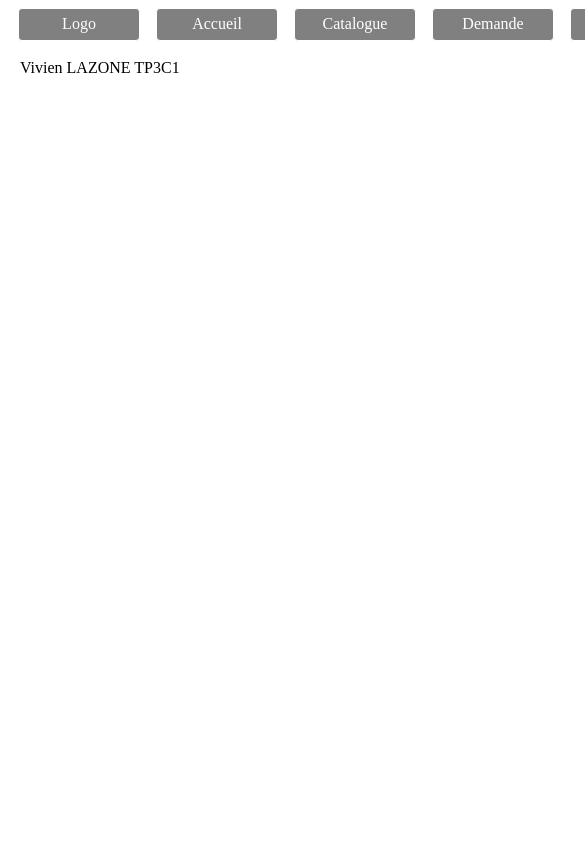
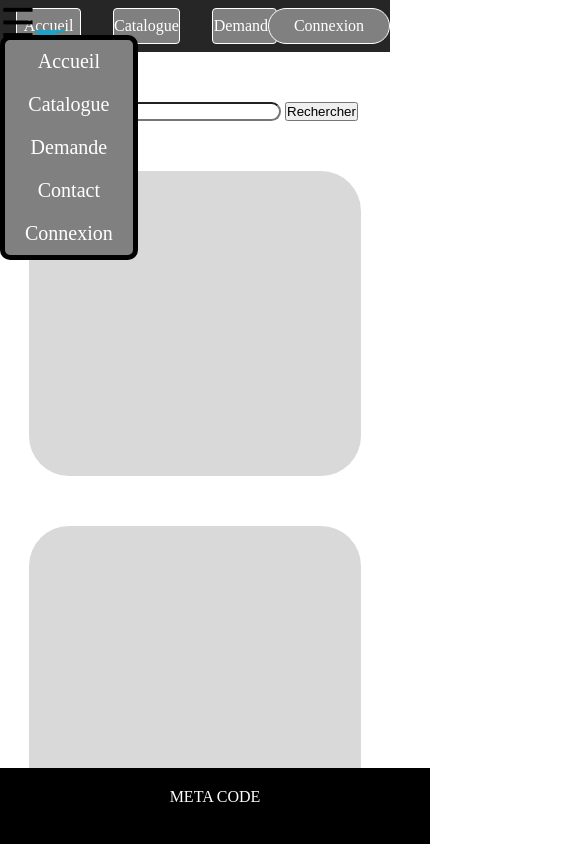
Before and after one commit to Nizar91300/Projet-Dev-BD, a plain HTML site: page menu.html in a window 390 px wide. Shown: the top 848 px of the page, 585 px wide, since content can reach past the window. Drawn offline with Linux system fonts and the light colour scheme.

Commit message:
page accueil:3 blocks, footer, barre de recherche

```diff
--- a/menu.html
+++ b/menu.html
@@ -2,20 +2,54 @@
 <html>
 	<head>
 		<meta charset="utf-8">
-		<link rel="stylesheet" href="style.css"/>
+		<link rel="stylesheet" href="styleMenu.css"/>
 		<title>HomeBook | Université Paris-Saclay</title>
 	</head>
 	<body>
 		<header>
-			<nav class="menu">
-				<a href="www.google.com">Logo</a>
-				<a href="www.google.com">Accueil</a>
-				<a href="www.google.com">Catalogue</a>
-				<a href="www.google.com">Demande</a>
-				<a href="www.google.com">Contact</a>
-				<a href="www.google.com">Mon Compte</a>
+			<ul class="dropdown">
+				<li><a class="btnPrincipal"> &#9776 </a>
+					<ul class="dropdown-child">
+						<li><a href="accueil.php">Accueil</a></li>
+						<li><a href="catalogue.php">Catalogue</a></li>
+						<li><a href="demande.php">Demande</a></li>
+						<li><a href="contact.php">Contact</a></li>
+						<li><a href="connexion.php">Connexion</a></li>
+					</ul>
+				</li>
+			</ul>
+			<a href="accueil.php"><img src="logo.png"></a>
+			<nav>
+				<a href="accueil.php">Accueil</a>
+				<a href="catalogue.php">Catalogue</a>
+				<a href="demande.php">Demande</a>
+				<a href="contact.php">Contact</a>
 			</nav>
+			<a href="connexion.php" class = "btnCompte">Connexion</a>
 		</header>
-		<footer> Vivien LAZONE TP3C1 </footer>
+
+		<label for="livre"> </label>
+		<input class="barre" type="text" name="livre">
+		<input class="btnRecherche" type="submit" value="Rechercher">
+
+
+		<div class="mainContainer">
+			<div class="photoLivre"></div>
+		</div>
+		<div class="newContainer">
+			<div class="newPhotoLivre"></div>
+			<div class="newPhotoLivre"></div>
+			<div class="newPhotoLivre"></div>
+		</div>
+
+		<div class="randomContainer">
+			<div class="randomPhotoLivre"></div>
+			<div class="randomPhotoLivre"></div>
+			<div class="randomPhotoLivre"></div>
+		</div>
+
+		<footer>
+			<p>META CODE</p><br>
+		</footer>
 	</body>
 </html>
--- /dev/null
+++ b/styleMenu.css
@@ -0,0 +1,188 @@
+*{
+    padding: 0;
+    margin: 0;
+}
+
+body {
+    padding-bottom: 40px;
+}
+
+nav {
+    display: flex;
+    justify-content: center;
+    background-color: #262626;
+    margin:auto;
+	flex-grow: 1;
+}
+
+nav a {
+    width: 120px;
+    margin: 0.5em 1em;
+    padding: 0.5em 0;
+    text-align: center;
+    background-color: #808080;
+    color: #FFFFFF;
+    text-decoration: none;
+    border: 1px solid #FFFFFF;
+    border-radius: 4px;
+}
+
+nav a:hover{
+    background-color: #FF0000;
+    color: #FFE843;
+    border-color: #FFE843;
+}
+
+.btnCompte{
+    position: absolute;
+    right: 0;
+    top: 0;
+    width: 120px;
+    margin: 0.5em 0;
+    padding: 0.5em 0;
+    text-align: center;
+    background-color: #808080;
+    color: #FFFFFF;
+    text-decoration: none;
+    border: 1px solid #FFFFFF;
+    border-radius: 40px;
+}
+
+img{
+    width: 100px;
+    position: absolute;
+}
+
+
+.mainContainer{
+    width: 85%;
+    margin: 50px auto;
+    background-color: #D9D9D9;
+    border-radius: 40px;
+	display: flex;
+}
+
+.photoLivre{
+    width: 150px;
+    height: 250px;
+    background-color: #2596be;
+	margin-left: 675px;
+	margin-top: 5px;
+	margin-bottom: 50px;
+	flex-basis: auto;
+}
+
+
+.newContainer{
+    width: 85%;
+    margin: 50px auto;
+    background-color: #D9D9D9;
+    border-radius: 40px;
+	display: flex;
+}
+
+.newPhotoLivre{
+    width: 150px;
+    height: 250px;
+    background-color: #2596be;
+	margin-left: 125px;
+	margin-top: 5px;
+	margin-bottom: 50px;
+	flex-basis: auto;
+}
+
+
+.randomContainer{
+    width: 85%;
+    margin: 50px auto;
+    background-color: #D9D9D9;
+    border-radius: 40px;
+	display: flex;
+}
+
+.randomPhotoLivre{
+    width: 150px;
+    height: 250px;
+    background-color: #2596be;
+	margin-left: 125px;
+	margin-top: 5px;
+	margin-bottom: 50px;
+	flex-basis: auto;
+}
+
+
+footer {
+   position: fixed;
+   bottom: 0;
+   width: 100%;
+   background-color: black;
+   color: white;
+   text-align: center;
+   padding: 20px;
+}
+
+@media (max-width: 835px) {
+	.dropdown {
+        position: fixed;
+        z-index: 2;
+    }
+
+    .dropdown ul {
+        opacity: 0;
+        transition: 1s;
+        top: 35px;
+    }
+
+    .dropdown li:hover ul {
+        opacity: 1;
+    }
+
+    .btnPrincipal {
+        font-size: 40px;
+    }
+
+    .dropdown-child {
+        position: absolute;
+        background-color: grey;
+        border: 5px solid black;
+        border-radius: 10px;
+    }
+
+    .dropdown-child a {
+        color: white;
+        font-size: 15pt;
+        padding: 10px 20px;
+        text-decoration: none;
+        display: block;
+    }
+
+	li {
+        list-style-type: none;
+        text-align: center;
+    }
+}
+
+@media (min-width: 835px) {
+    .btnPrincipal {
+        display: none;
+    }
+
+    .dropdown {
+        display: none;
+    }
+
+    .dropdown-child {
+        display: none;
+    }
+}
+
+
+label {
+    display: block;
+	margin-top: 50px;
+}
+
+.barre, label {
+	margin-left: 100px;
+	border-radius: 10px;
+}
```
Also changed, not shown: fleche_droite.ico (added), fleche_droite.jpg (added), logo.png (added).
